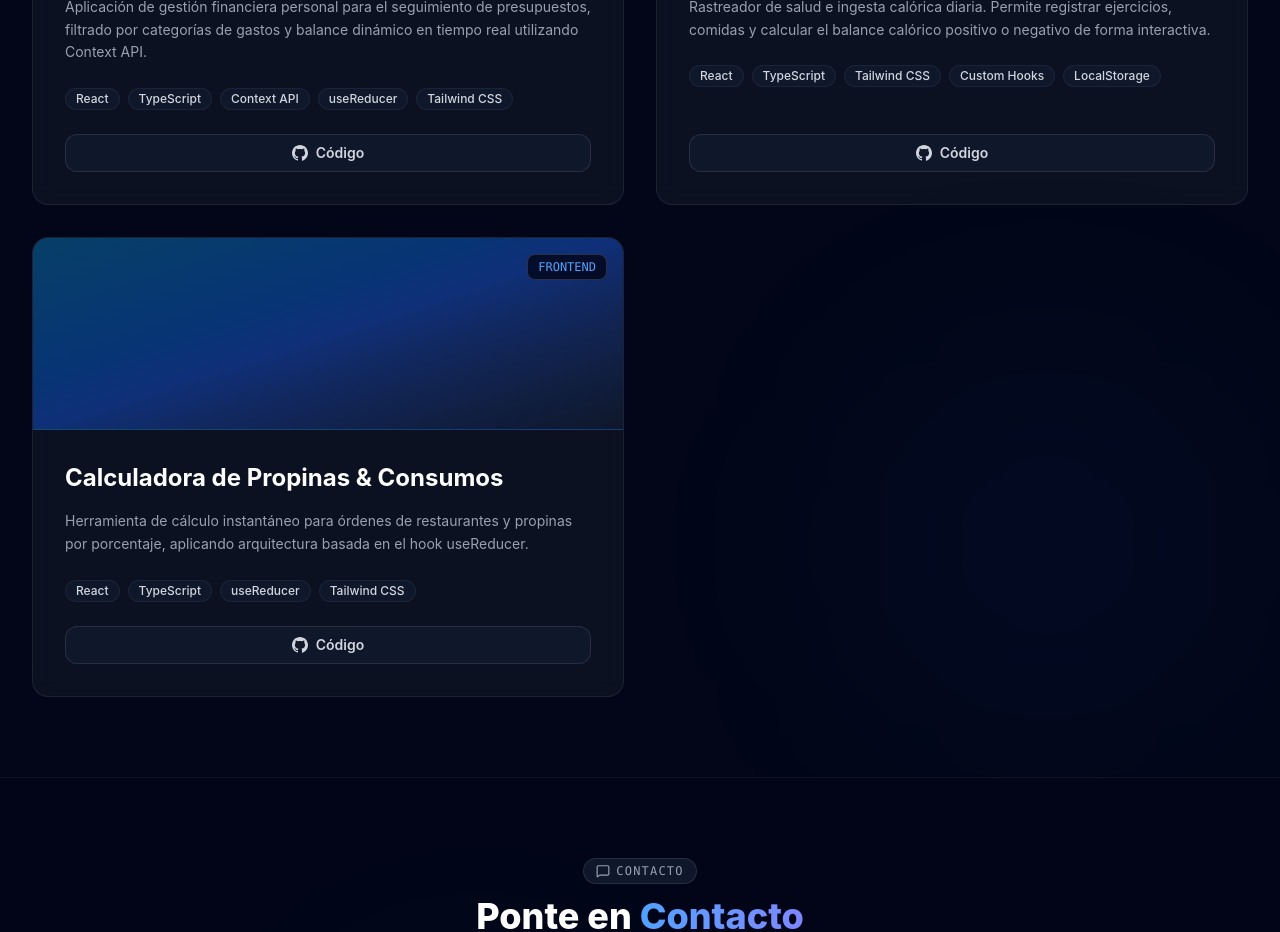
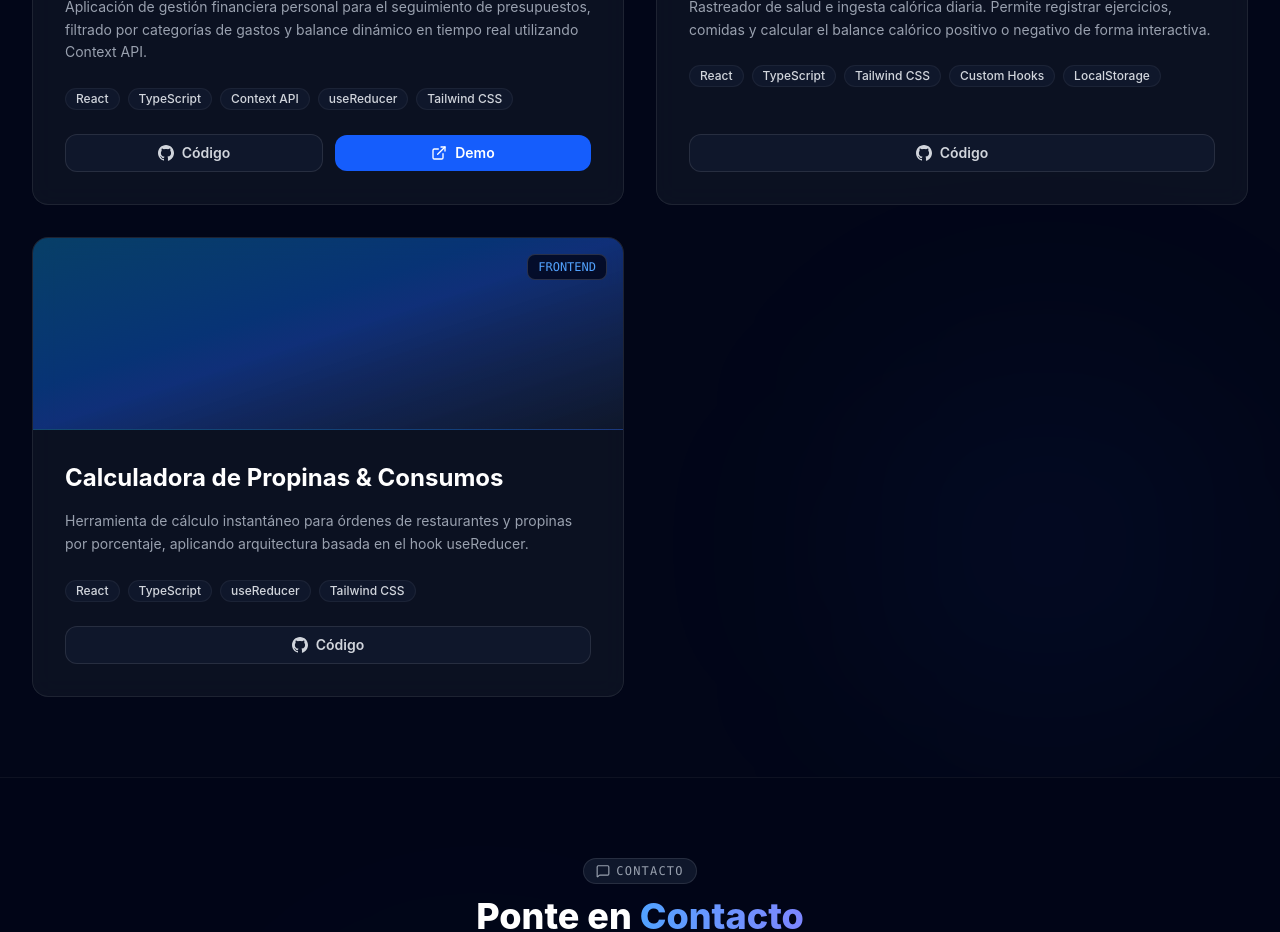
Before and after one commit to joaquinDev22/Portfolio, a React (Vite) app in the folder MiPortfolio/: page / in a window 1280 px wide. Shown: the part 3520-4452 px from the top of the page. Built offline with nearby package versions, Linux system fonts and the light colour scheme.

Commit message:
Actualizar URL en el proyecto de gestión financiera en projectsData

```diff
--- a/MiPortfolio/src/data/projectsData.ts
+++ b/MiPortfolio/src/data/projectsData.ts
@@ -28,7 +28,7 @@ export const projectsData: Project[] = [
     description: "Aplicación de gestión financiera personal para el seguimiento de presupuestos, filtrado por categorías de gastos y balance dinámico en tiempo real utilizando Context API.",
     tags: ["React", "TypeScript", "Context API", "useReducer", "Tailwind CSS"],
     githubFrontUrl: "https://github.com/joaquinDev22/Control-de-gastos-presupuestos-e-ingresos-context-API",
-    liveUrl: "https://github.com/joaquinDev22/Control-de-gastos-presupuestos-e-ingresos-context-API",
+    liveUrl: "https://budget-tracker-by-joaquindev22.netlify.app/",
     imageColor: "from-emerald-600/40 via-teal-600/40 to-slate-900"
   },
   {
```
